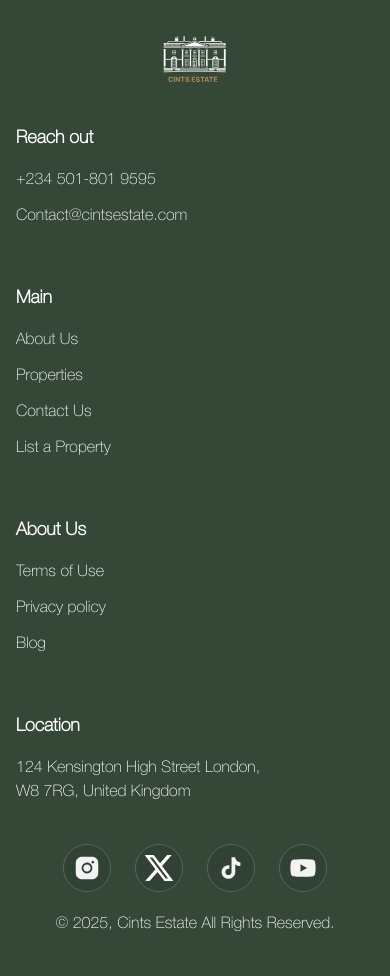
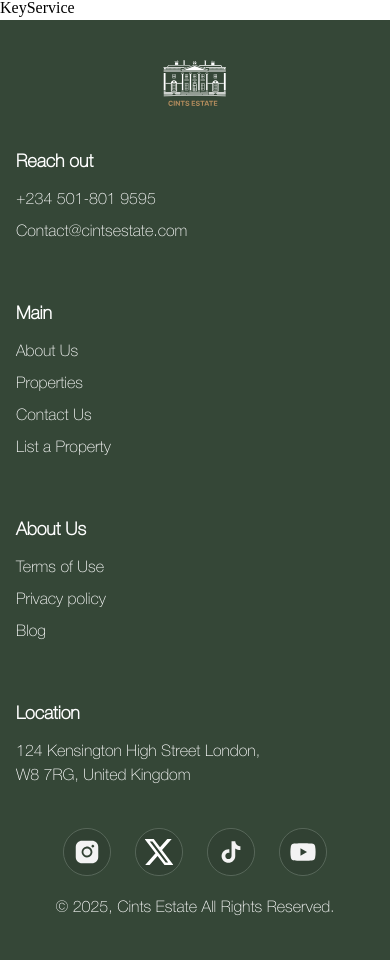
Before and after one commit to HenryAgu/cints-estate, a Next.js app: page / in a window 390 px wide. Shown: the part 957-1933 px from the top of the page. Built offline with nearby package versions, Linux system fonts and the light colour scheme; a web font is replaced by a local one.

Commit message:
feat: footer and header for desktop and mobile

```diff
--- a/src/app/layout.tsx
+++ b/src/app/layout.tsx
@@ -1,7 +1,7 @@
 import type { Metadata } from "next";
 import { Geist, Geist_Mono } from "next/font/google";
 import "./globals.css";
-import Footer from "@/components/footer";
+import Footer from "@/components/shared/footer";
 
 const geistSans = Geist({
   variable: "--font-geist-sans",
--- a/src/app/page.tsx
+++ b/src/app/page.tsx
@@ -1,6 +1,7 @@
-import Header from "@/components/header";
+import Header from "@/components/shared/header";
 import localFont from 'next/font/local'
-import Navbar from "@/components/navbar";
+import Navbar from "@/components/shared/navbar";
+import KeyService from "@/components/shared/keyService";
 
 const HelveticaNeue = localFont({
   src: '../app/fonts/HelveticaNeueThin.otf'
@@ -17,6 +18,7 @@ export default function Home() {
         quas assumenda harum error aliquid quos est quisquam maxime laboriosam
         quia voluptates.
       </p>
+      <KeyService/>
     </main>
   );
 }
--- a/src/components/footer.tsx
+++ b/src/components/shared/footer.tsx
@@ -4,7 +4,7 @@ import Link from "next/link";
 import React from "react";
 
 const HelveticaNeue = localFont({
-  src: "../app/fonts/HelveticaNeueThin.otf",
+  src: "../../app/fonts/HelveticaNeueThin.otf",
 });
 
 interface Socials {
@@ -83,11 +83,11 @@ const Footer = () => {
             className={`flex lg:flex-row flex-col lg:gap-x-24.5 gap-y-14 ${HelveticaNeue.className}`}
           >
             {/* Contact */}
-            <div className="flex flex-col gap-y-4">
+            <div className="flex flex-col gap-y-3 lg:gap-y-4">
               <p className="text-white font-semibold text-lg lg:text-xl">
                 Reach out
               </p>
-              <div className="flex flex-col gap-y-3">
+              <div className="flex flex-col gap-y-2 lg:gap-y-3">
                 <Link
                   href="tel:+2345018019595"
                   className="relative w-fit text-white font-light text-base lg:text-lg after:absolute after:bottom-0 after:left-0 after:h-[0.5px] after:w-0 after:bg-white after:transition-all after:duration-300 hover:after:w-full"
@@ -105,11 +105,11 @@ const Footer = () => {
             </div>
 
             {/* Main */}
-            <div className="flex flex-col gap-y-4">
+            <div className="flex flex-col gap-y-3 lg:gap-y-4">
               <p className="text-white font-semibold text-lg lg:text-xl">
                 Main
               </p>
-              <div className="flex flex-col gap-y-3">
+              <div className="flex flex-col gap-y-2 lg:gap-y-3">
                 {nav.slice(0, 4).map((item, index) => (
                   <Link
                     href={item.path}
@@ -123,11 +123,11 @@ const Footer = () => {
             </div>
 
             {/* About Us */}
-            <div className="flex flex-col gap-y-4">
+            <div className="flex flex-col gap-y-3 lg:gap-y-4">
               <p className="text-white font-semibold text-lg lg:text-xl">
                 About Us
               </p>
-              <div className="flex flex-col gap-y-3">
+              <div className="flex flex-col gap-y-2 lg:gap-y-3">
                 {nav.slice(4, 8).map((item, index) => (
                   <Link
                     href={item.path}
@@ -141,11 +141,11 @@ const Footer = () => {
             </div>
 
             {/* Location */}
-            <div className="flex flex-col gap-y-4">
+            <div className="flex flex-col gap-y-3 lg:gap-y-4">
               <p className="text-white font-semibold text-lg lg:text-xl">
                 Location
               </p>
-              <p className="text-white font-light text-base lg:text-lg">
+              <p className="text-white font gap-y-2-lg:light text-base lg:text-lg">
                 124 Kensington High Street London, <br />
                 W8 7RG, United Kingdom
               </p>
--- /dev/null
+++ b/src/components/shared/keyService.tsx
@@ -0,0 +1,9 @@
+import React from 'react'
+
+const KeyService = () => {
+  return (
+    <div>KeyService</div>
+  )
+}
+
+export default KeyService
```
Also changed, not shown: public/images/key-service.png (added), src/components/shared/header.tsx (renamed from src/components/header.tsx), src/components/shared/navbar.tsx (renamed from src/components/navbar.tsx).
